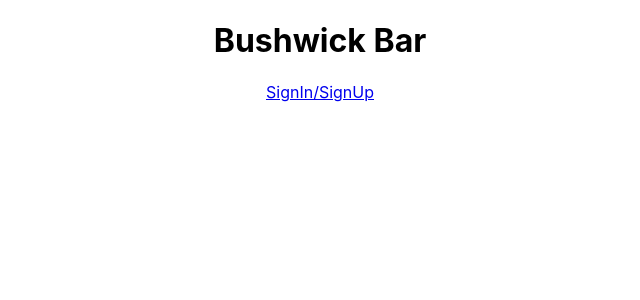
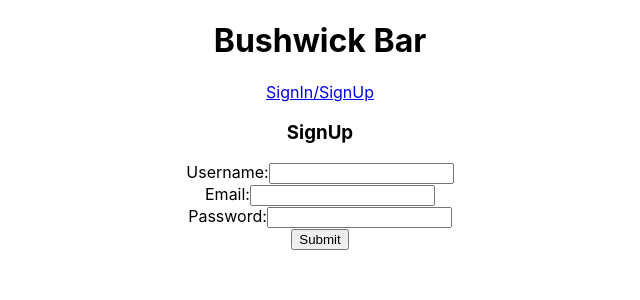
Before and after one commit to sidneypaucar/Bushwick-Bar, a React (Create React App) app in the folder client/: page /signup in a window 1280 px wide. Shown: the top 300 px of the page, without its empty margins (320-960 px from the left). Built offline with nearby package versions, Linux system fonts and the light colour scheme.

Commit message:
added SignUp.jsx

```diff
--- a/client/src/App.js
+++ b/client/src/App.js
@@ -3,13 +3,19 @@ import { useState } from 'react';
 import { Switch, Route } from 'react-router-dom'
 import Layout from './layouts/Layout';
 import SignIn from './screens/SignIn';
-import { signinUser } from './services/auth';
+import { signinUser, signupUser } from './services/auth';
+import SignUp from './screens/SignUp';
 
 function App() {
   const [currentUser, setCurrentUser] = useState(null);
 
   const handleSignIn = async (formData) => {
     const userData = await signinUser(formData);
+    setCurrentUser(userData);
+  }
+
+  const handleSignUp = async (formData) => {
+    const userData = await signupUser(formData);
     setCurrentUser(userData);
   }
 
@@ -20,6 +26,9 @@ function App() {
           <Route path='/signin'>
             <SignIn handleSignIn={handleSignIn}/>
           </Route>
+          <Route path='/signup'>
+            <SignUp handleSignUp={handleSignUp}/>
+          </Route>
         </Switch>
       </Layout>
     </div>
--- /dev/null
+++ b/client/src/screens/SignUp.jsx
@@ -0,0 +1,60 @@
+import { useState } from 'react'
+
+export default function SignUp(props) {
+  const [formData, setFormData] = useState({
+    username: '',
+    email: '',
+    password: '',
+  })
+  const { username, email, password } = formData;
+  const { handleSignUp } = props;
+
+  const handleChange = (e) => {
+    const { name, value } = e.target;
+    setFormData(prevState => ({
+      ...prevState,
+      [name]: value,
+    }))
+  }
+
+  return (
+    <form
+      onSubmit={(e) => {
+      e.preventDefault();
+      handleSignUp(formData);
+    }}>
+      <h3>SignUp</h3>
+      <label>
+        Username:
+        <input
+          type='text'
+          name='username'
+          value={username}
+          onChange={handleChange}
+        />
+      </label>
+      <br />
+      <label>
+        Email:
+        <input
+          type='text'
+          name='email'
+          value={email}
+          onChange={handleChange}
+        />
+      </label>
+      <br />
+      <label>
+        Password:
+        <input
+          type='password'
+          name='password'
+          value={password}
+          onChange={handleChange}
+        />
+      </label>
+      <br />
+      <button>Submit</button>
+    </form>
+  )
+}
```
